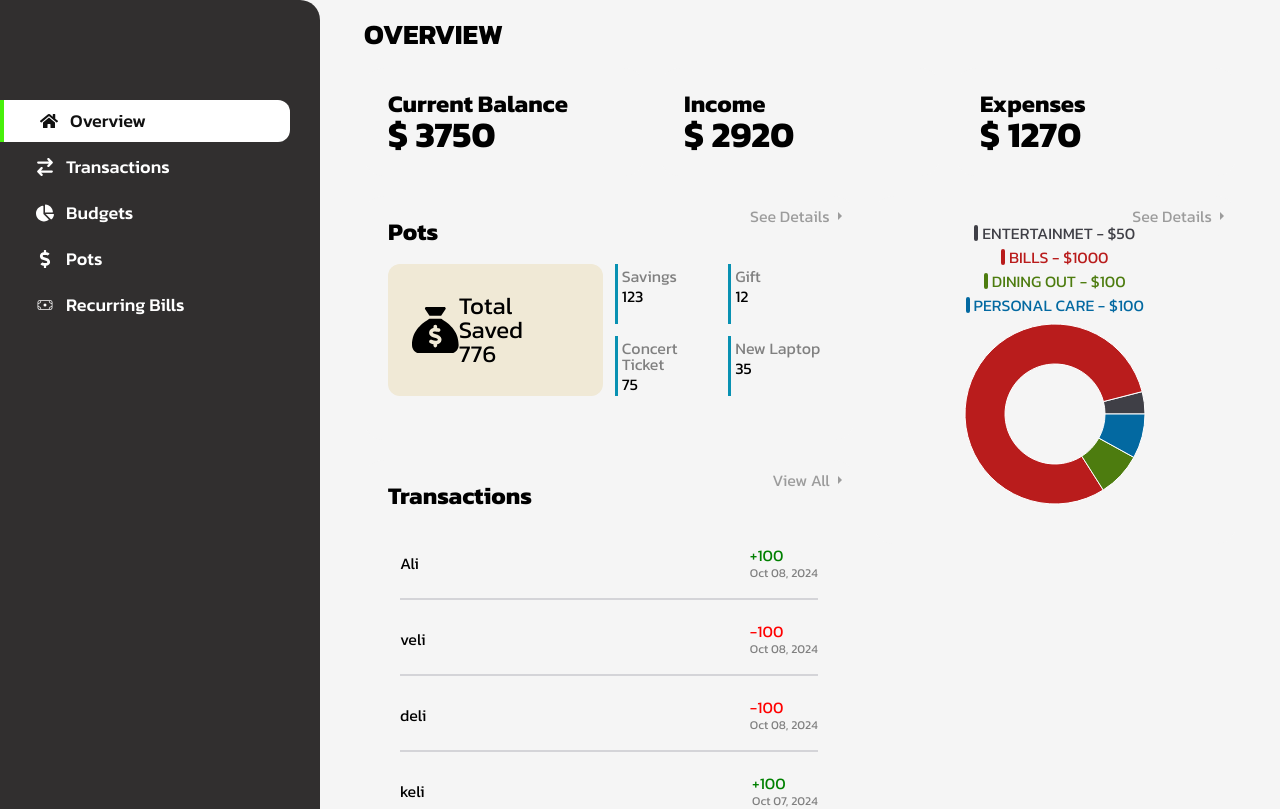
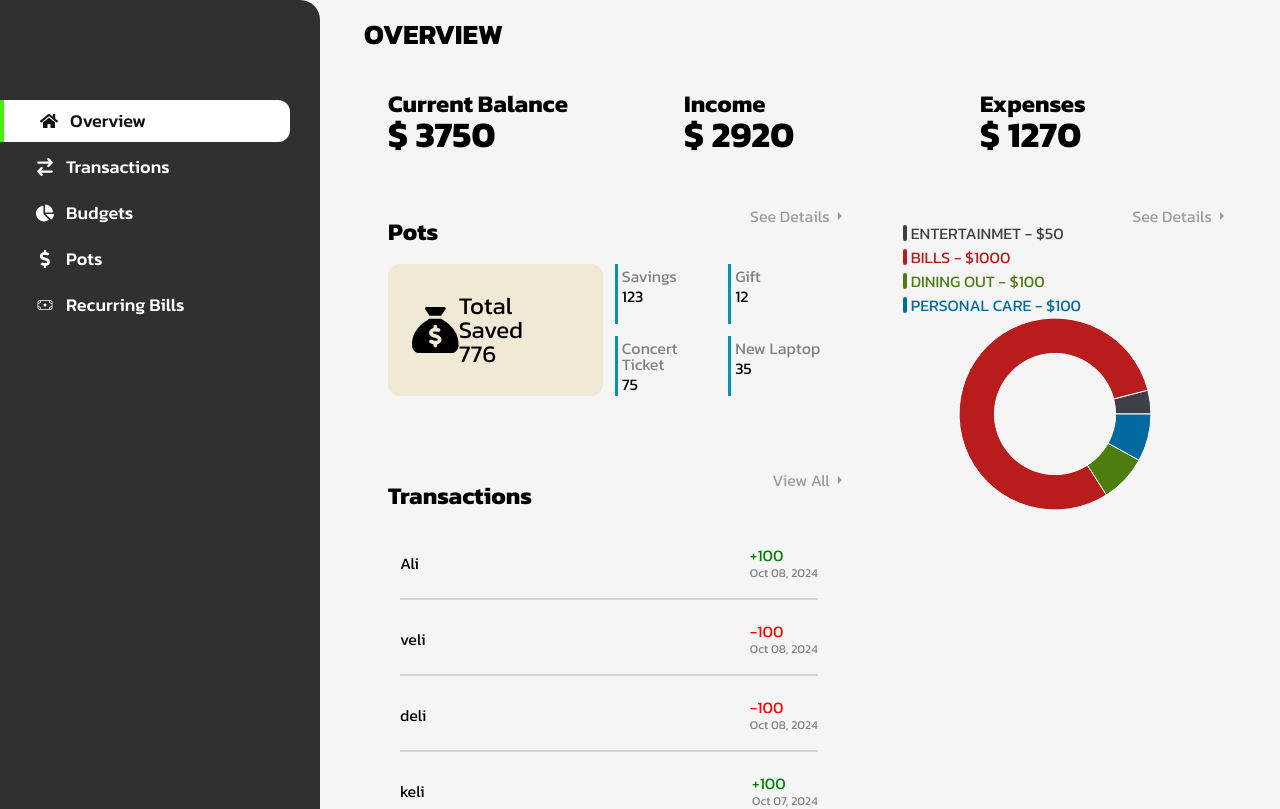
Before and after one commit to ali-sevinc/finance-manager, a React (Vite) app: page / in a window 1280 px wide. Shown: the top 809 px of the page. Built offline with nearby package versions, Linux system fonts and the light colour scheme.

Commit message:
added resizeObserve in chart

```diff
--- a/src/components/layout/overview/OverviewBudget.module.css
+++ b/src/components/layout/overview/OverviewBudget.module.css
@@ -7,13 +7,14 @@
   display: flex;
   flex-direction: column;
   flex-wrap: wrap;
-  align-items: center;
   justify-content: center;
   gap: 8px;
+  margin: 0 auto;
 }
 .legend li {
   display: flex;
   gap: 4px;
+  font-size: 16px;
 }
 
 .leftBar {
@@ -22,3 +23,6 @@
   height: 16px;
   border-radius: 2px;
 }
+
+@media (max-width: 1024px) {
+}
--- a/src/components/layout/overview/OverviewBudget.tsx
+++ b/src/components/layout/overview/OverviewBudget.tsx
@@ -9,6 +9,7 @@ import {
 
 import styles from "./OverviewBudget.module.css";
 import { Budget } from "../../../lib/types";
+import { useEffect, useState } from "react";
 
 const COLORS = ["#3f3f46", "#b91c1c", "#4d7c0f", "#0369a1"];
 
@@ -34,7 +35,28 @@ function legendContent(payload: Budget[]) {
 }
 
 export default function OverviewBudget({ data }: { data: Budget[] }) {
-  console.log(data);
+  // console.log(data);
+  const [legendPosition, setLegendPosition] = useState<"left" | "top">("left");
+
+  // console.log("Re-Render");
+
+  useEffect(function () {
+    let pageWidth = window.innerWidth;
+    const resizeObserver = new ResizeObserver((entries) => {
+      for (const entry of entries) {
+        pageWidth = entry.contentRect.width;
+        if ((pageWidth <= 1500 && pageWidth > 1024) || pageWidth < 450) {
+          setLegendPosition("top");
+        } else {
+          setLegendPosition("left");
+        }
+        // console.log(pageWidth);
+      }
+    });
+    resizeObserver.observe(document.body);
+
+    return () => resizeObserver.disconnect();
+  }, []);
 
   return (
     <div className={styles.budget}>
@@ -46,8 +68,8 @@ export default function OverviewBudget({ data }: { data: Budget[] }) {
             nameKey="name"
             cx="50%"
             cy="50%"
-            innerRadius={50}
-            outerRadius={90}
+            innerRadius="60%"
+            outerRadius="95%"
             fill="#82ca9d"
           >
             {data.map((entry, index) => (
@@ -58,9 +80,9 @@ export default function OverviewBudget({ data }: { data: Budget[] }) {
             ))}
           </Pie>
           <Legend
-            verticalAlign="top"
-            iconType="circle"
-            align="center"
+            verticalAlign={legendPosition === "left" ? "middle" : "top"}
+            align={legendPosition === "left" ? "left" : "center"}
+            width={180}
             content={() => legendContent(data)}
           />
           <Tooltip />
```
